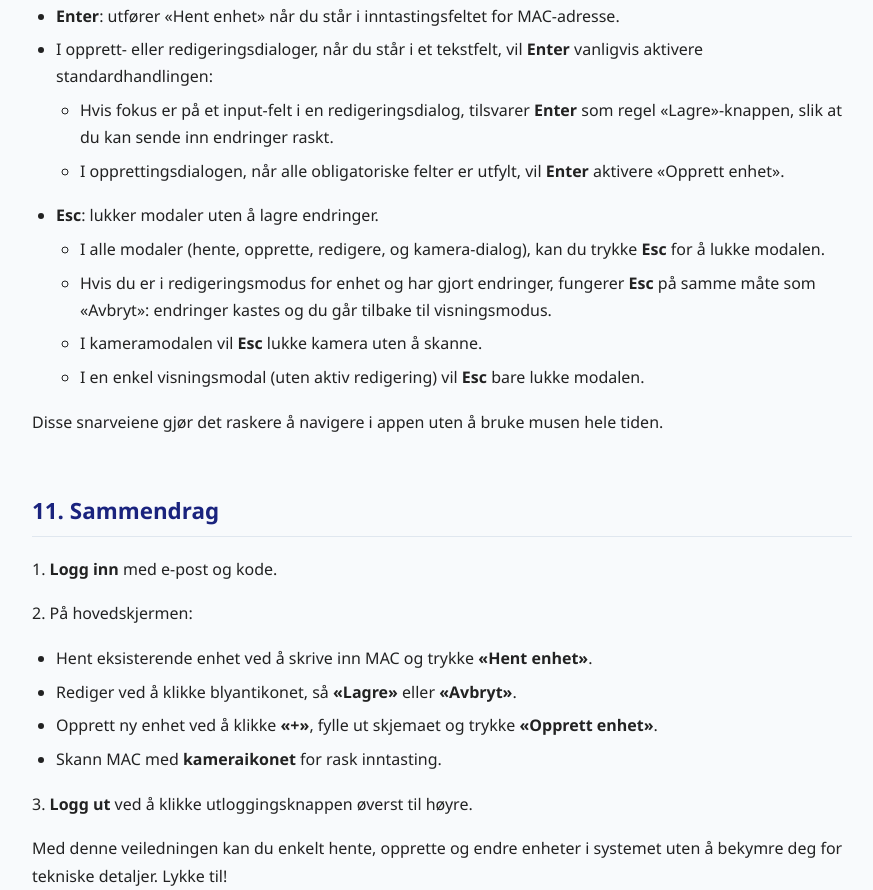
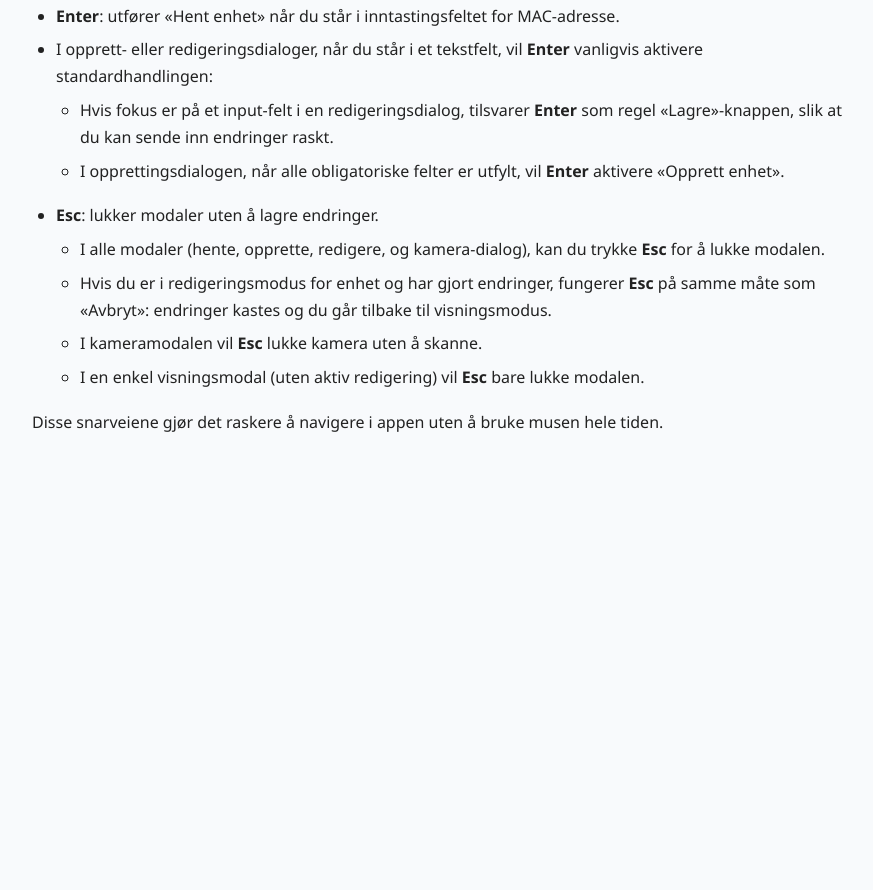
Before and after one commit to rokris/cp-tekniker-app, a website: page static/user_guide.html in a window 1280 px wide. Shown: the part 7910-8800 px from the top of the page, without its empty margins (198-1071 px from the left). After the commit the page ends 8346 px from the top, so only its background shows below. Drawn offline with Linux system fonts and the light colour scheme.

Commit message:
Remove summary section from user guide for streamlined navigation instructions

```diff
--- a/static/user_guide.html
+++ b/static/user_guide.html
@@ -368,19 +368,5 @@
 
 <p>Disse snarveiene gjør det raskere å navigere i appen uten å bruke musen hele tiden.</p>
 
-<h2>11. Sammendrag</h2>
-
-<p>1. <strong>Logg inn</strong> med e-post og kode.</p>
-<p>2. På hovedskjermen:</p>
-<ul>
-    <li>Hent eksisterende enhet ved å skrive inn MAC og trykke <strong>«Hent enhet»</strong>.</li>
-    <li>Rediger ved å klikke blyantikonet, så <strong>«Lagre»</strong> eller <strong>«Avbryt»</strong>.</li>
-    <li>Opprett ny enhet ved å klikke <strong>«+»</strong>, fylle ut skjemaet og trykke <strong>«Opprett enhet»</strong>.</li>
-    <li>Skann MAC med <strong>kameraikonet</strong> for rask inntasting.</li>
-</ul>
-<p>3. <strong>Logg ut</strong> ved å klikke utloggingsknappen øverst til høyre.</p>
-
-<p>Med denne veiledningen kan du enkelt hente, opprette og endre enheter i systemet uten å bekymre deg for tekniske detaljer. Lykke til!</p>
-
 </body>
 </html>
```
